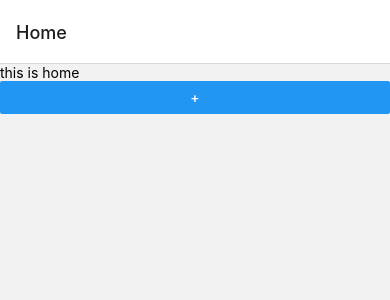
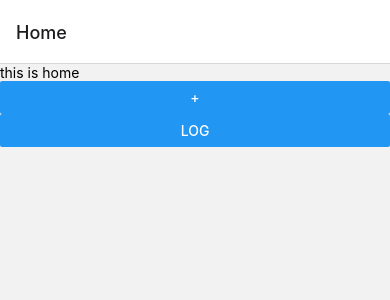
Before and after one commit to kimierik/React-native-CourseSubmissions, a React Native app in the folder CityApp/: screen /Home in a window 390 px wide. Shown: the top 300 px of the page. Built offline with nearby package versions, Linux system fonts and the light colour scheme.

Commit message:
adding city works but needds some update to home for it to render

```diff
--- a/CityApp/components/AddCity.tsx
+++ b/CityApp/components/AddCity.tsx
@@ -1,11 +1,14 @@
 
-import {useState} from 'react';
+import {useContext, useState} from 'react';
 import {  Text, View , TextInput, Button} from 'react-native';
+import AppContext from '../modules/AppContext';
+import {City} from '../types/City';
 
 
 export default function AddCity(){
     const [cityName, setCityname]=useState<string>("lahti");
     const [cityCountry, setCityCountry]=useState<string>("suomi");
+    const asdf =useContext(AppContext)
 
 
     return (
@@ -14,6 +17,12 @@ export default function AddCity(){
         <TextInput onChangeText={setCityname} value={cityName} ></TextInput>
         <TextInput onChangeText={setCityCountry} value={cityCountry} ></TextInput>
         <Button title='sumb' onPress={()=>{
+        const cit={
+            name:cityName,
+            country:cityCountry,
+            locations:undefined
+        }
+        asdf.cities.push(cit as City)
 
 
         }}/>
--- a/CityApp/components/Home.tsx
+++ b/CityApp/components/Home.tsx
@@ -6,12 +6,12 @@ import { ScrollView } from 'react-native';
 import CityElement from './CityElement';
 import { useState } from 'react';
 import { City } from '../types/City';
-import { createContext } from 'react';
+import { useContext } from 'react';
+
+import AppContext from '../modules/AppContext';
 
 
 
-
-export const AppContext=createContext({cits:[]});
 
 
 
@@ -19,11 +19,14 @@ export const AppContext=createContext({cits:[]});
 export default function Home(){
     const navigation = useNavigation<NativeStackNavigationProp<RootStackParams>>();
 
-    const [cities, setCities]= useState<City[]>()
+    const asdf=useContext(AppContext)
 
-    const elements = cities?.map((i)=>
+
+
+    const elements = asdf.cities.map((i)=>
         <CityElement {...i}></CityElement>
     )
+    //works but needs refresh
 
 
 
@@ -36,6 +39,10 @@ export default function Home(){
               title='+'
               onPress={()=>{navigation.navigate('AddCity')}}//navigates to thing with name
           />
+          <Button
+              title='log'
+              onPress={()=>{console.log("asdf")}}//navigates to thing with name
+          />
 
         <ScrollView>
             {elements}
--- /dev/null
+++ b/CityApp/modules/AppContext.ts
@@ -0,0 +1,17 @@
+import { createContext } from "react";
+import { City } from "../types/City";
+
+interface thing{
+    cities:City[];
+}
+
+const defs : thing={
+    cities:[],
+}
+
+
+const AppContext=createContext(defs);
+
+
+
+export default AppContext;
```
